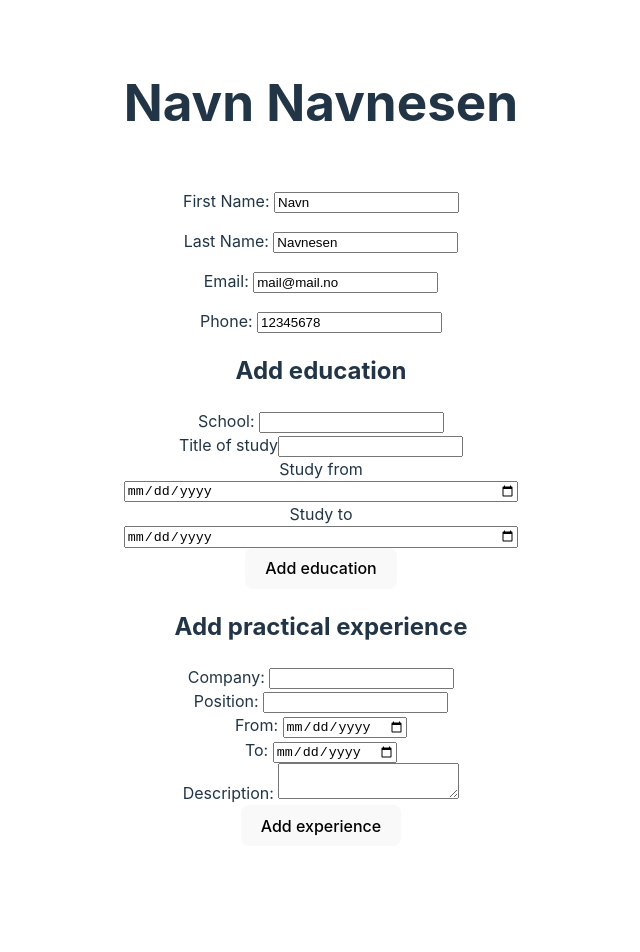
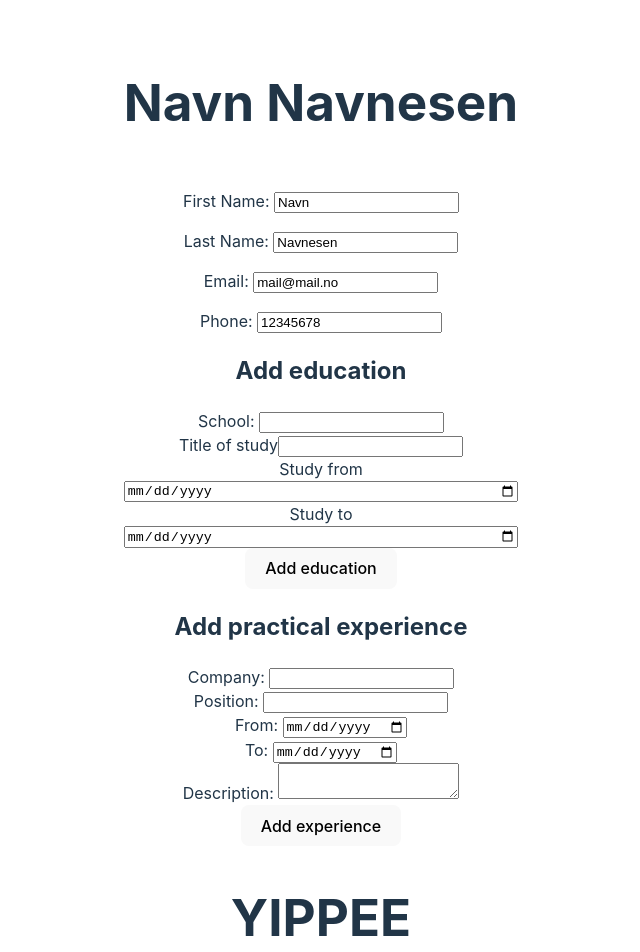
Before and after one commit to ATlexEide/cv-app, a React (Vite) app: page / in a window 1280 px wide. Shown: the top 952 px of the page, without its empty margins (319-959 px from the left). Before the commit the page ends 878 px from the top, so only its background shows below. Built offline with nearby package versions, Linux system fonts and the light colour scheme.

Commit message:
Add temp return

```diff
--- a/src/Components/PreviewFile.jsx
+++ b/src/Components/PreviewFile.jsx
@@ -1,2 +1,4 @@
-function PreviewFile() {}
+function PreviewFile() {
+  return <h1>YIPPEE</h1>;
+}
 export default PreviewFile;
```
